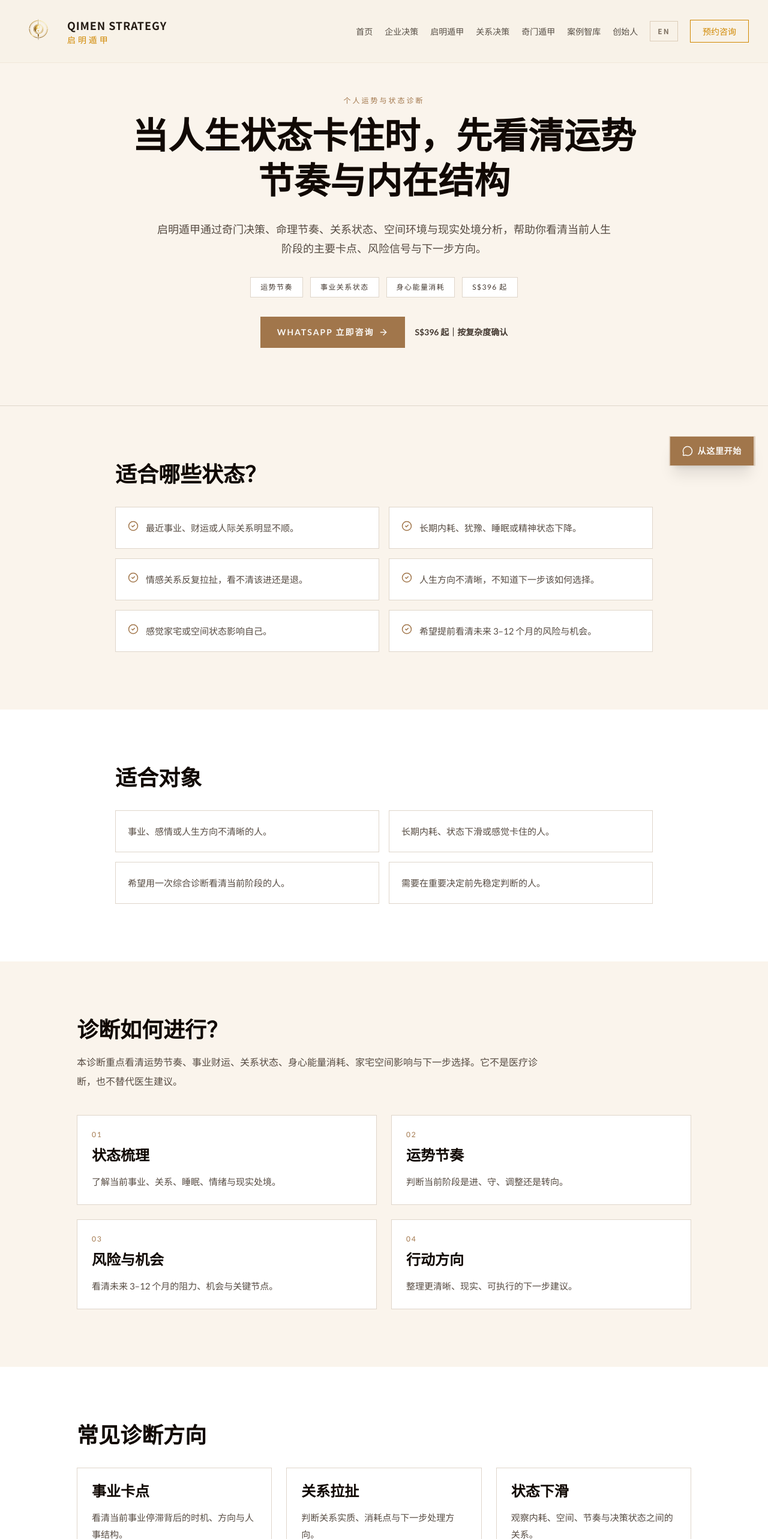
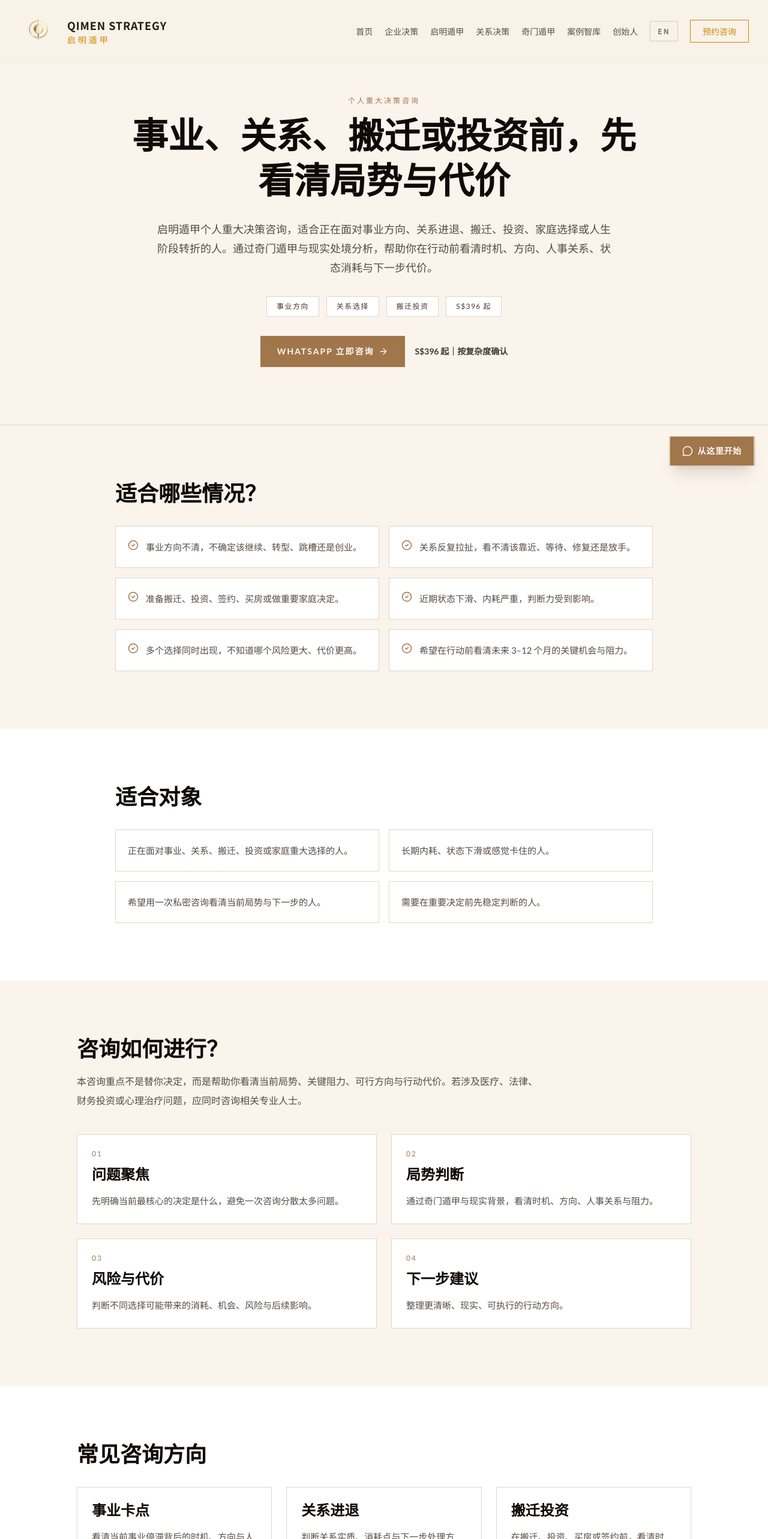
Before and after one commit to BODHIWONG/qmfeng-website, a Next.js app: page /personal-life-state-diagnostic in a window 1280 px wide. Shown: the top 2566 px of the page at 60% size. Built offline with nearby package versions, Linux system fonts and the light colour scheme.

Commit message:
Reposition personal page as major decision advisory

```diff
--- a/app/personal-life-state-diagnostic/page.tsx
+++ b/app/personal-life-state-diagnostic/page.tsx
@@ -3,15 +3,18 @@ import { LanguageProvider } from "@/contexts/language-context";
 import ServiceDetailTemplate, { type ServicePageContent } from "@/components/service-detail-template";
 
 export const metadata: Metadata = {
-  title: "个人运势与状态诊断｜Personal Life-State Diagnostic Singapore",
+  title: "个人重大决策咨询｜Personal Major Decision Advisory Singapore",
   description:
-    "Personal Luck and Life-State Diagnostic by Qimen Strategy Singapore. A private advisory review for personal momentum, career direction, relationship patterns, energy state and next-step decisions. This is not medical diagnosis.",
+    "Personal Major Decision Advisory by Qimen Strategy Singapore. A private Qi Men Dun Jia consultation for career direction, relationship choices, relocation, investment, family decisions and life-state clarity before major action.",
   keywords: [
-    "Personal Luck Diagnostic Singapore",
-    "Life State Diagnostic Singapore",
-    "Qimen personal consultation Singapore",
-    "个人运势诊断",
-    "人生状态诊断",
+    "Personal Major Decision Advisory Singapore",
+    "Qi Men Dun Jia personal consultation Singapore",
+    "career decision consultation Singapore",
+    "relationship decision consultation Singapore",
+    "life direction consultation Singapore",
+    "个人重大决策咨询",
+    "奇门决策咨询",
+    "人生方向咨询",
     "启明遁甲",
     "Qimen Strategy Singapore",
   ],
@@ -19,98 +22,98 @@ export const metadata: Metadata = {
     canonical: "https://www.qmfeng.com/personal-life-state-diagnostic",
   },
   openGraph: {
-    title: "Personal Luck & Life-State Diagnostic | Qimen Strategy Singapore",
+    title: "Personal Major Decision Advisory | Qimen Strategy Singapore",
     description:
-      "Clarify personal momentum, career direction, relationship patterns, energy state and next-step decisions through Qimen Strategy advisory.",
+      "Clarify timing, direction, people dynamics, emotional state and practical next steps before career, relationship, relocation, investment or family decisions.",
     url: "https://www.qmfeng.com/personal-life-state-diagnostic",
     type: "website",
   },
 };
 
 const content: ServicePageContent = {
-  badgeZh: "个人运势与状态诊断",
-  badgeEn: "Personal Luck & Life-State Diagnostic",
-  pageTitleZh: "个人运势与状态诊断",
-  pageTitleEn: "Personal Luck & Life-State Diagnostic",
-  heroTitleZh: "当人生状态卡住时，先看清运势节奏与内在结构",
-  heroTitleEn: "When life feels stuck, first clarify your momentum and inner structure",
+  badgeZh: "个人重大决策咨询",
+  badgeEn: "Personal Major Decision Advisory",
+  pageTitleZh: "个人重大决策咨询",
+  pageTitleEn: "Personal Major Decision Advisory",
+  heroTitleZh: "事业、关系、搬迁或投资前，先看清局势与代价",
+  heroTitleEn: "Before a major personal decision, see the situation and cost clearly",
   heroSubtitleZh:
-    "启明遁甲通过奇门决策、命理节奏、关系状态、空间环境与现实处境分析，帮助你看清当前人生阶段的主要卡点、风险信号与下一步方向。",
+    "启明遁甲个人重大决策咨询，适合正在面对事业方向、关系进退、搬迁、投资、家庭选择或人生阶段转折的人。通过奇门遁甲与现实处境分析，帮助你在行动前看清时机、方向、人事关系、状态消耗与下一步代价。",
   heroSubtitleEn:
-    "Qimen Strategy reviews personal momentum, timing, relationship patterns, environment and real-life context to clarify current blocks, risk signals and the next practical direction.",
-  trustPointsZh: ["运势节奏", "事业关系状态", "身心能量消耗", "S$396 起"],
-  trustPointsEn: ["Life Momentum", "Career & Relationship State", "Energy Drain Review", "From S$396"],
+    "Qimen Strategy Personal Major Decision Advisory is designed for clients facing career direction, relationship choices, relocation, investment, family decisions or major life transitions. It reviews timing, direction, people dynamics, state and practical cost before action.",
+  trustPointsZh: ["事业方向", "关系选择", "搬迁投资", "S$396 起"],
+  trustPointsEn: ["Career Direction", "Relationship Choice", "Move & Investment", "From S$396"],
   priceZh: "S$396 起｜按复杂度确认",
   priceEn: "From S$396 · Scope-Based Pricing",
-  symptomsTitleZh: "适合哪些状态？",
+  symptomsTitleZh: "适合哪些情况？",
   symptomsTitleEn: "Which situations is this for?",
   symptomsZh: [
-    "最近事业、财运或人际关系明显不顺。",
-    "长期内耗、犹豫、睡眠或精神状态下降。",
-    "情感关系反复拉扯，看不清该进还是退。",
-    "人生方向不清晰，不知道下一步该如何选择。",
-    "感觉家宅或空间状态影响自己。",
-    "希望提前看清未来 3–12 个月的风险与机会。"
+    "事业方向不清，不确定该继续、转型、跳槽还是创业。",
+    "关系反复拉扯，看不清该靠近、等待、修复还是放手。",
+    "准备搬迁、投资、签约、买房或做重要家庭决定。",
+    "近期状态下滑、内耗严重，判断力受到影响。",
+    "多个选择同时出现，不知道哪个风险更大、代价更高。",
+    "希望在行动前看清未来 3–12 个月的关键机会与阻力。"
   ],
   symptomsEn: [
-    "Career, wealth or relationships have felt blocked recently.",
-    "You feel drained, uncertain, sleepless or mentally exhausted.",
-    "A relationship keeps pulling you back and forth.",
-    "Your life direction is unclear and the next step feels difficult.",
-    "Your home or environment may be affecting your state.",
-    "You want to see risks and opportunities across the next 3–12 months."
+    "Career direction is unclear and you are unsure whether to continue, change, move jobs or start a business.",
+    "A relationship keeps pulling you back and forth, and you cannot see whether to move closer, wait, repair or let go.",
+    "You are preparing for relocation, investment, signing, property purchase or a family decision.",
+    "Your state has declined and emotional drain is affecting judgment.",
+    "Several choices appear at the same time and the real risk or cost is unclear.",
+    "You want to understand key opportunities and resistance across the next 3–12 months before action."
   ],
   suitableTitleZh: "适合对象",
   suitableTitleEn: "Who This Is For",
-  suitableZh: ["事业、感情或人生方向不清晰的人。", "长期内耗、状态下滑或感觉卡住的人。", "希望用一次综合诊断看清当前阶段的人。", "需要在重要决定前先稳定判断的人。"],
-  suitableEn: ["People unclear about career, relationship or life direction.", "Clients feeling stuck, drained or unstable.", "Those who want one integrated review of their current phase.", "People who need clearer judgment before an important decision."],
-  approachTitleZh: "诊断如何进行？",
-  approachTitleEn: "How the diagnostic works",
+  suitableZh: ["正在面对事业、关系、搬迁、投资或家庭重大选择的人。", "长期内耗、状态下滑或感觉卡住的人。", "希望用一次私密咨询看清当前局势与下一步的人。", "需要在重要决定前先稳定判断的人。"],
+  suitableEn: ["Clients facing major career, relationship, relocation, investment or family choices.", "People feeling stuck, drained or unstable.", "Those who want one private consultation to clarify the current situation and next step.", "People who need steadier judgment before an important decision."],
+  approachTitleZh: "咨询如何进行？",
+  approachTitleEn: "How the advisory session works",
   approachIntroZh:
-    "本诊断重点看清运势节奏、事业财运、关系状态、身心能量消耗、家宅空间影响与下一步选择。它不是医疗诊断，也不替代医生建议。",
+    "本咨询重点不是替你决定，而是帮助你看清当前局势、关键阻力、可行方向与行动代价。若涉及医疗、法律、财务投资或心理治疗问题，应同时咨询相关专业人士。",
   approachIntroEn:
-    "This diagnostic reviews personal momentum, career and wealth direction, relationship state, energy drain, environmental influence and next-step decisions. It is not medical diagnosis and does not replace medical advice.",
+    "The purpose is not to decide for you, but to help you clarify the current situation, key resistance, possible direction and cost of action. Medical, legal, financial investment or clinical psychological matters should be handled by qualified professionals.",
   steps: [
-    { titleZh: "状态梳理", titleEn: "State Briefing", descZh: "了解当前事业、关系、睡眠、情绪与现实处境。", descEn: "Review current career, relationship, sleep, emotion and life context." },
-    { titleZh: "运势节奏", titleEn: "Momentum Review", descZh: "判断当前阶段是进、守、调整还是转向。", descEn: "Assess whether this phase supports moving, holding, adjusting or redirecting." },
-    { titleZh: "风险与机会", titleEn: "Risk & Opportunity", descZh: "看清未来 3–12 个月的阻力、机会与关键节点。", descEn: "Clarify risks, opportunities and key timing across the next 3–12 months." },
-    { titleZh: "行动方向", titleEn: "Action Direction", descZh: "整理更清晰、现实、可执行的下一步建议。", descEn: "Provide clearer, realistic and actionable next-step guidance." }
+    { titleZh: "问题聚焦", titleEn: "Question Focus", descZh: "先明确当前最核心的决定是什么，避免一次咨询分散太多问题。", descEn: "Clarify the core decision first, so the session does not become too scattered." },
+    { titleZh: "局势判断", titleEn: "Situation Review", descZh: "通过奇门遁甲与现实背景，看清时机、方向、人事关系与阻力。", descEn: "Use Qi Men Dun Jia and real-life context to review timing, direction, people dynamics and resistance." },
+    { titleZh: "风险与代价", titleEn: "Risk & Cost", descZh: "判断不同选择可能带来的消耗、机会、风险与后续影响。", descEn: "Review the possible drain, opportunity, risk and downstream impact of different choices." },
+    { titleZh: "下一步建议", titleEn: "Next-Step Direction", descZh: "整理更清晰、现实、可执行的行动方向。", descEn: "Provide clearer, realistic and actionable next-step direction." }
   ],
-  casesTitleZh: "常见诊断方向",
-  casesTitleEn: "Common Diagnostic Directions",
+  casesTitleZh: "常见咨询方向",
+  casesTitleEn: "Common Advisory Directions",
   cases: [
     { titleZh: "事业卡点", titleEn: "Career Block", bodyZh: "看清当前事业停滞背后的时机、方向与人事结构。", bodyEn: "Clarify timing, direction and people dynamics behind career stagnation." },
-    { titleZh: "关系拉扯", titleEn: "Relationship Pull", bodyZh: "判断关系实质、消耗点与下一步处理方向。", bodyEn: "Review relationship nature, emotional drain and next-step direction." },
-    { titleZh: "状态下滑", titleEn: "State Decline", bodyZh: "观察内耗、空间、节奏与决策状态之间的关系。", bodyEn: "Review how inner drain, environment and rhythm affect decision state." }
+    { titleZh: "关系进退", titleEn: "Relationship Decision", bodyZh: "判断关系实质、消耗点与下一步处理方向。", bodyEn: "Review relationship nature, emotional drain and next-step direction." },
+    { titleZh: "搬迁投资", titleEn: "Move & Investment", bodyZh: "在搬迁、投资、买房或签约前，看清时机、风险与承接力。", bodyEn: "Before moving, investing, purchasing property or signing, clarify timing, risk and ability to carry the decision." }
   ],
   faqTitleZh: "常见问题",
   faqTitleEn: "FAQ",
   faqs: [
     {
-      qZh: "这是身体健康检查吗？",
-      qEn: "Is this a medical health check?",
-      aZh: "不是。本服务不属于医疗诊断，不判断疾病，也不替代医生建议。它是人生状态、运势节奏、能量消耗与决策方向的综合评估。",
-      aEn: "No. This is not medical diagnosis, does not assess disease and does not replace medical advice. It is an advisory review of life state, momentum, energy drain and decision direction.",
+      qZh: "这是替我做决定吗？",
+      qEn: "Will you decide for me?",
+      aZh: "不是。本咨询提供局势分析与决策参考，最终决定与行动仍由客户自行负责。",
+      aEn: "No. This consultation provides situation analysis and decision reference. The final decision and action remain the client's responsibility.",
     },
     {
       qZh: "费用如何确认？",
       qEn: "How is the fee confirmed?",
-      aZh: "个人运势与状态诊断 S$396 起。若涉及复杂情感关系、婚姻、多方关系或后续顾问支持，将根据范围确认费用。",
-      aEn: "Personal Luck & Life-State Diagnostic starts from S$396. Complex relationship, marriage, multi-party or follow-up advisory cases are scoped separately.",
+      aZh: "个人重大决策咨询 S$396 起。若涉及复杂情感关系、婚姻、多方关系、投资判断、搬迁风水或后续顾问支持，将根据范围确认费用。",
+      aEn: "Personal Major Decision Advisory starts from S$396. Complex relationship, marriage, multi-party, investment, relocation Feng Shui or follow-up advisory cases are scoped separately.",
     },
     {
       qZh: "需要准备什么？",
       qEn: "What should I prepare?",
-      aZh: "请先说明当前最主要的问题、近期状态、想判断的方向与必要背景。",
-      aEn: "Please share your main issue, current state, decision area and relevant background.",
+      aZh: "请先说明当前最主要的问题、近期状态、想判断的方向与必要背景。一个清楚的问题，通常比很多分散问题更有效。",
+      aEn: "Please share your main issue, current state, decision area and relevant background. One clear question is usually more useful than many scattered questions.",
     },
   ],
-  ctaTitleZh: "先看清状态，再决定下一步",
-  ctaTitleEn: "Clarify your state before deciding the next step",
-  ctaBodyZh: "个人运势与状态诊断适合正在经历事业、关系、情绪、空间或人生方向卡点的人。基础诊断 S$396 起。",
-  ctaBodyEn: "Personal Luck & Life-State Diagnostic is suitable for people facing blocks in career, relationships, emotion, environment or life direction. Entry diagnostic starts from S$396.",
-  waTextZh: "你好，启明遁甲 Qimen Strategy，我想预约个人运势与状态诊断。",
-  waTextEn: "Hello Qimen Strategy, I would like to book a Personal Luck and Life-State Diagnostic."
+  ctaTitleZh: "先看清局势，再决定下一步",
+  ctaTitleEn: "Clarify the situation before deciding your next step",
+  ctaBodyZh: "个人重大决策咨询适合正在面对事业、关系、搬迁、投资、家庭或人生方向卡点的人。基础咨询 S$396 起。",
+  ctaBodyEn: "Personal Major Decision Advisory is suitable for clients facing career, relationship, relocation, investment, family or life-direction decisions. Entry consultation starts from S$396.",
+  waTextZh: "你好，启明遁甲 Qimen Strategy，我想预约个人重大决策咨询。",
+  waTextEn: "Hello Qimen Strategy, I would like to book a Personal Major Decision Advisory session."
 };
 
 export default function PersonalLifeStateDiagnosticPage() {
```
